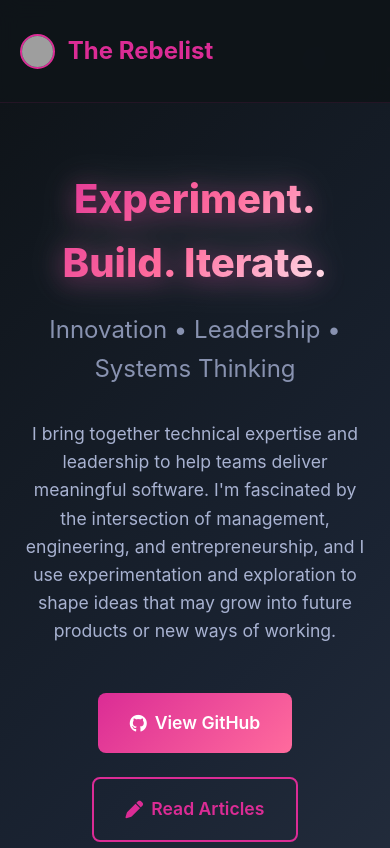
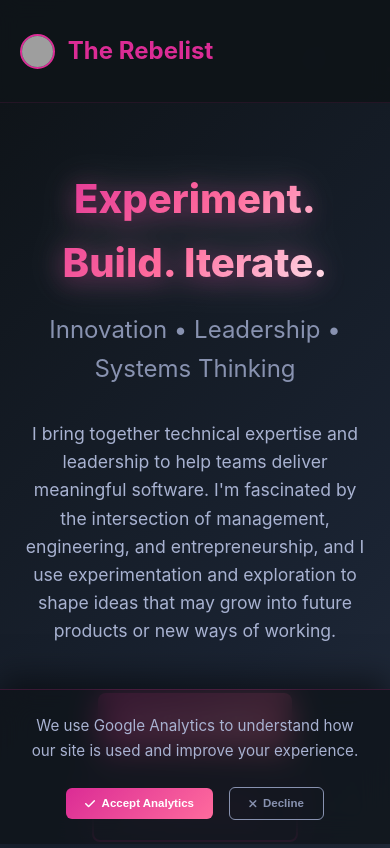
Before and after one commit to rebelist/rebelist.github.io, a plain HTML site: page index.html in a window 390 px wide. Shown: the top 848 px of the page. Drawn offline with Linux system fonts and the light colour scheme; grey boxes are pictures that could not be loaded.

Commit message:
Add cookie consent

```diff
--- a/index.html
+++ b/index.html
@@ -17,15 +17,59 @@
     <link rel="apple-touch-icon" sizes="180x180" href="/images/apple-touch-icon.png" />
     <link rel="manifest" href="/site.webmanifest" />
     <link href="https://cdnjs.cloudflare.com/ajax/libs/font-awesome/6.0.0/css/all.min.css" rel="stylesheet">
-    <!-- Google tag (gtag.js) -->
-    <script async src="https://www.googletagmanager.com/gtag/js?id=G-1Z3P6YJ9TS"></script>
+
+    <!-- GDPR Consent Management -->
     <script>
-      window.dataLayer = window.dataLayer || [];
-      function gtag(){dataLayer.push(arguments);}
-      gtag('js', new Date());
+        // Initialize consent state
+        window.consentGiven = localStorage.getItem('analytics-consent') === 'true';
+        window.consentDeclined = localStorage.getItem('analytics-consent') === 'false';
 
-      gtag('config', 'G-1Z3P6YJ9TS');
+        // Only load Google Analytics if consent is given
+        if (window.consentGiven) {
+            loadGoogleAnalytics();
+        }
+
+        function loadGoogleAnalytics() {
+            // Create and append the Google Analytics script
+            const script = document.createElement('script');
+            script.async = true;
+            script.src = 'https://www.googletagmanager.com/gtag/js?id=G-1Z3P6YJ9TS';
+            document.head.appendChild(script);
+
+            // Initialize gtag
+            script.onload = function() {
+                window.dataLayer = window.dataLayer || [];
+                function gtag(){dataLayer.push(arguments);}
+                gtag('js', new Date());
+                gtag('config', 'G-1Z3P6YJ9TS');
+                window.gtag = gtag;
+            };
+        }
+
+        function giveConsent() {
+            localStorage.setItem('analytics-consent', 'true');
+            window.consentGiven = true;
+            window.consentDeclined = false;
+            hideConsentBanner();
+            loadGoogleAnalytics();
+        }
+
+        function declineConsent() {
+            localStorage.setItem('analytics-consent', 'false');
+            window.consentGiven = false;
+            window.consentDeclined = true;
+            hideConsentBanner();
+        }
+
+        function hideConsentBanner() {
+            const banner = document.getElementById('consent-banner');
+            if (banner) {
+                banner.style.transform = 'translateY(100%)';
+                setTimeout(() => banner.remove(), 300);
+            }
+        }
     </script>
+
     <style>
         * {
             margin: 0;
@@ -46,6 +90,90 @@
             max-width: 1200px;
             margin: 0 auto;
             padding: 0 20px;
+        }
+
+        /* Consent Banner Styles */
+        .consent-banner {
+            position: fixed;
+            bottom: 0;
+            left: 0;
+            right: 0;
+            background: rgba(15, 20, 25, 0.78);
+            backdrop-filter: blur(15px);
+            border-top: 1px solid rgba(219, 44, 149, 0.2);
+            padding: 1.5rem;
+            z-index: 1000;
+            transform: translateY(0);
+            transition: transform 0.3s ease;
+            box-shadow: 0 -10px 30px rgba(0, 0, 0, 0.5);
+        }
+
+        .consent-content {
+            max-width: 1200px;
+            margin: 0 auto;
+            display: flex;
+            align-items: center;
+            justify-content: space-between;
+            gap: 2rem;
+        }
+
+        .consent-text {
+            flex: 1;
+            color: #a8b2d1;
+            font-size: 0.95rem;
+        }
+
+        .consent-text a {
+            color: #db2c95;
+            text-decoration: none;
+        }
+
+        .consent-text a:hover {
+            text-decoration: underline;
+        }
+
+        .consent-buttons {
+            display: flex;
+            gap: 1rem;
+            align-items: center;
+        }
+
+        .consent-btn {
+            padding: 0.6rem 1.2rem;
+            border: none;
+            border-radius: 6px;
+            font-size: 0.72rem;
+            font-weight: 600;
+            cursor: pointer;
+            transition: all 0.3s ease;
+            text-decoration: none;
+            display: inline-flex;
+            align-items: center;
+            gap: 0.4rem;
+        }
+
+        .consent-btn-accept {
+            background: linear-gradient(135deg, #db2c95 0%, #ff6b9d 100%);
+            color: #ffffff;
+        }
+
+        .consent-btn-decline {
+            background: transparent;
+            color: #8892b0;
+            border: 1px solid #8892b0;
+        }
+
+        .consent-btn:hover {
+            transform: translateY(-2px);
+        }
+
+        .consent-btn-accept:hover {
+            box-shadow: 0 5px 15px rgba(219, 44, 149, 0.4);
+        }
+
+        .consent-btn-decline:hover {
+            border-color: #a8b2d1;
+            color: #a8b2d1;
         }
 
         /* Animated background particles */
@@ -69,13 +197,10 @@
         }
 
         @keyframes float {
-
-            0%,
-            100% {
+            0%, 100% {
                 transform: translateY(0px) rotate(0deg);
                 opacity: 0.4;
             }
-
             50% {
                 transform: translateY(-20px) rotate(180deg);
                 opacity: 0.8;
@@ -154,7 +279,6 @@
             position: relative;
             overflow: hidden;
             padding: 4rem 0 5rem;
-            /* space above/below */
             display: flex;
             align-items: center;
         }
@@ -165,7 +289,6 @@
             left: 0;
             width: 100%;
             height: 150%;
-            /* gives some buffer for parallax movement */
             background: linear-gradient(135deg, #0f1419 0%, #1a2332 50%, #2d3748 100%);
             z-index: -1;
             will-change: transform;
@@ -175,7 +298,6 @@
             text-align: center;
             position: relative;
             z-index: 1;
-            /* keeps it above .hero-bg */
             width: 100%;
         }
 
@@ -368,7 +490,6 @@
                 opacity: 0;
                 transform: translateY(30px);
             }
-
             to {
                 opacity: 1;
                 transform: translateY(0);
@@ -380,7 +501,6 @@
                 opacity: 0;
                 transform: translateX(-50px);
             }
-
             to {
                 opacity: 1;
                 transform: translateX(0);
@@ -392,7 +512,6 @@
                 opacity: 0;
                 transform: translateX(50px);
             }
-
             to {
                 opacity: 1;
                 transform: translateX(0);
@@ -427,12 +546,39 @@
             .logo {
                 font-size: 1.5rem;
             }
+
+            .consent-content {
+                flex-direction: column;
+                text-align: center;
+                gap: 1.5rem;
+            }
+
+            .consent-buttons {
+                justify-content: center;
+            }
         }
     </style>
 </head>
 
 <body>
     <div class="bg-animation" id="bgAnimation"></div>
+
+    <!-- GDPR Consent Banner -->
+    <div id="consent-banner" class="consent-banner" style="display: none;">
+        <div class="consent-content">
+            <div class="consent-text">
+                We use Google Analytics to understand how our site is used and improve your experience.
+            </div>
+            <div class="consent-buttons">
+                <button class="consent-btn consent-btn-accept" onclick="giveConsent()">
+                    <i class="fas fa-check"></i> Accept Analytics
+                </button>
+                <button class="consent-btn consent-btn-decline" onclick="declineConsent()">
+                    <i class="fas fa-times"></i> Decline
+                </button>
+            </div>
+        </div>
+    </div>
 
     <header>
         <nav class="container">
@@ -445,8 +591,6 @@
     </header>
 
     <main>
-
-
         <section class="hero">
             <div class="hero-bg"></div>
             <div class="container">
@@ -473,8 +617,6 @@
                 </div>
             </div>
         </section>
-
-
 
         <section class="stats">
             <div class="container">
@@ -591,6 +733,22 @@
         // Year insertion
         document.getElementById("year").textContent = new Date().getFullYear();
 
+        // Show consent banner if no decision has been made
+        document.addEventListener('DOMContentLoaded', function() {
+            if (!window.consentGiven && !window.consentDeclined) {
+                document.getElementById('consent-banner').style.display = 'block';
+            }
+        });
+
+        function showPrivacyInfo() {
+            alert('Privacy Information:\n\n' +
+                  '• We use Google Analytics to understand site usage\n' +
+                  '• No personal data is collected beyond anonymous usage statistics\n' +
+                  '• You can withdraw consent at any time by clearing your browser data\n' +
+                  '• Data is processed by Google according to their privacy policy\n\n' +
+                  'Contact: rebelist.software@icloud.com');
+        }
+
         // Animated background particles
         function createParticles() {
             const bgAnimation = document.getElementById('bgAnimation');
@@ -676,6 +834,7 @@
             }
         });
     </script>
+
     <script type="application/ld+json">
     {
       "@context": "https://schema.org",
```
